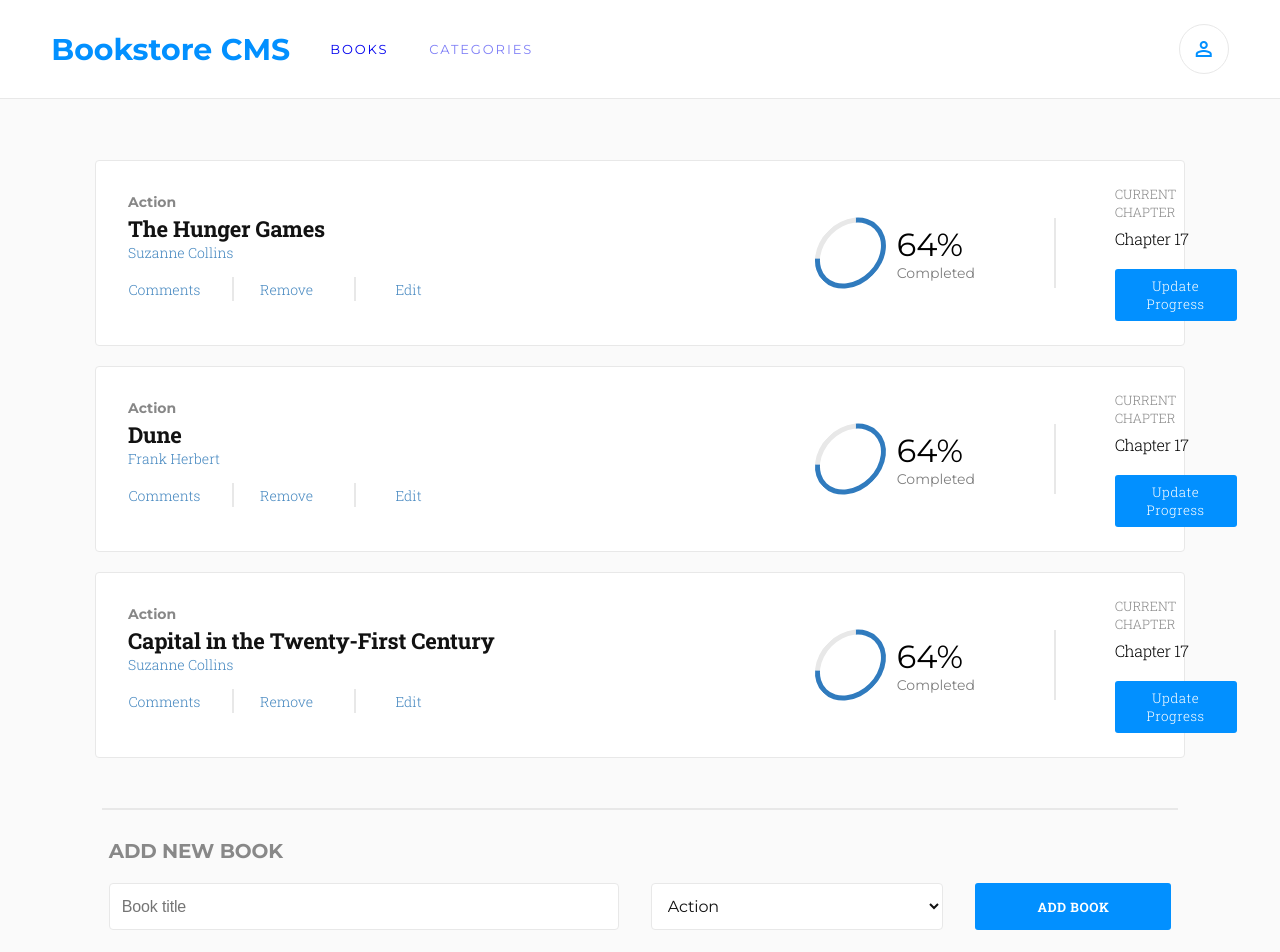
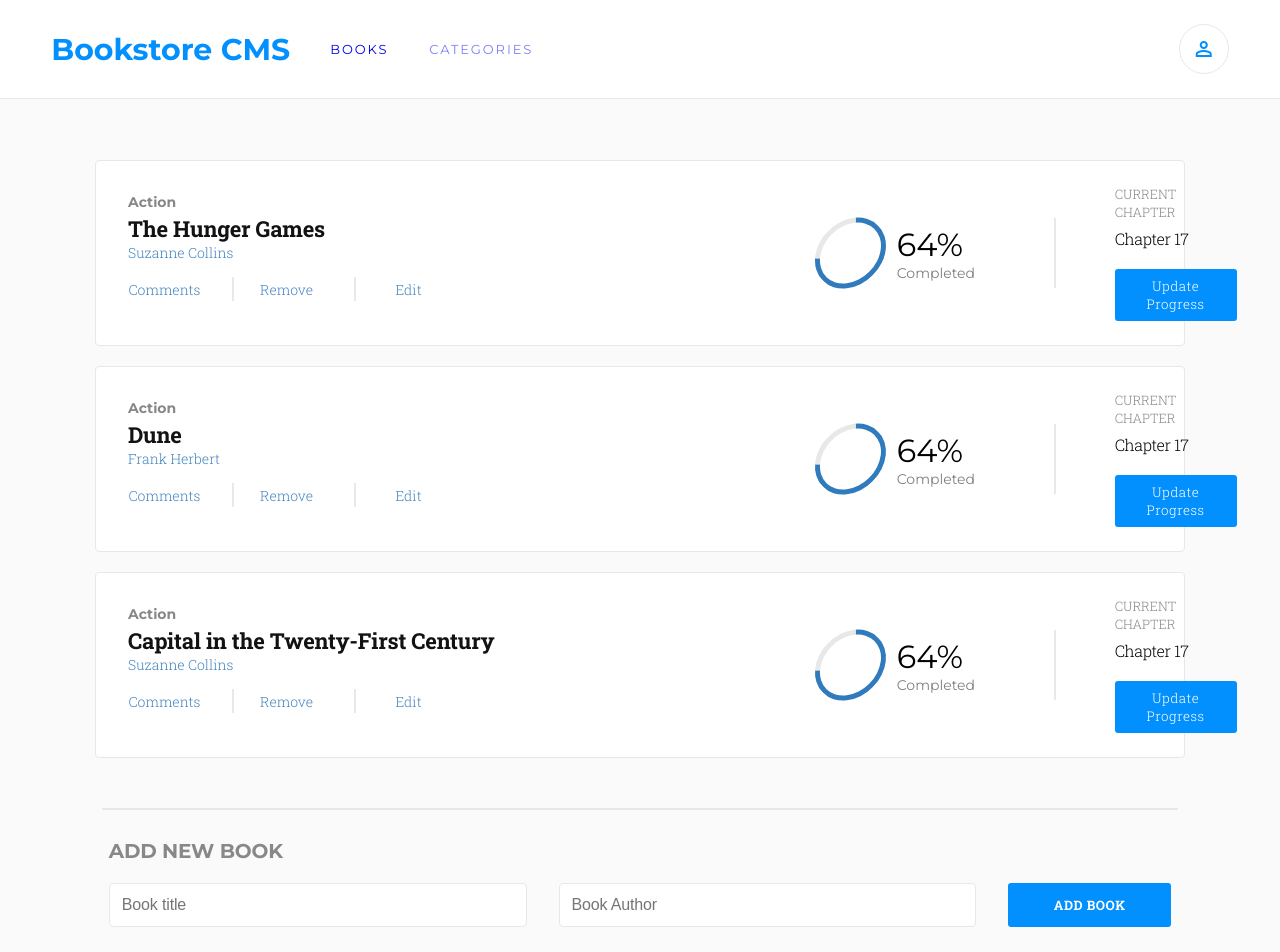
Before and after one commit to developerwaleed/React-BookStore, a React (Create React App) app: page /React-BookStore in a window 1280 px wide. Shown: the top 952 px of the page. Built offline with nearby package versions, Linux system fonts and the light colour scheme.

Commit message:
replaced category with author

```diff
--- a/src/components/AddBook/AddBook.js
+++ b/src/components/AddBook/AddBook.js
@@ -8,11 +8,12 @@ const AddBook = () => (
       <h2 className={style.formTitle}>ADD NEW BOOK</h2>
       <form action="./" className={style.addBookForm}>
         <input className={`${style.input} ${style.titleInput}`} type="text" placeholder="Book title" required Value />
-        <select className={`${style.input} ${style.categoryInput}`}>
+        <input className={`${style.input} ${style.titleInput}`} type="text" placeholder="Book Author" required Value />
+        {/* <select className={`${style.input} ${style.categoryInput}`}>
           <option value="Action">Action</option>
           <option value="Science">Science</option>
           <option value="Economy">Economy</option>
-        </select>
+        </select> */}
         <button type="button" className={style.btnAddBook}>ADD BOOK</button>
       </form>
     </section>
```
